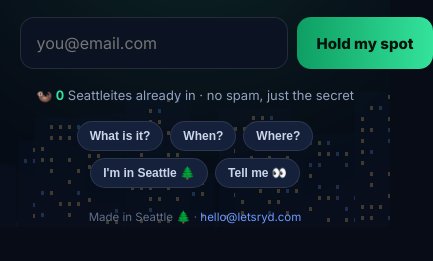
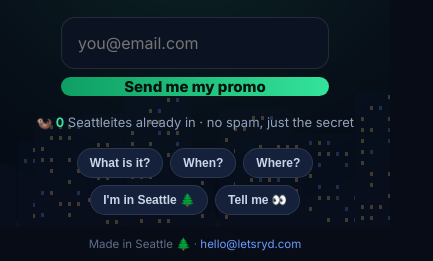
Before and after one commit to Memoiraq1987/letsryd-site, a plain HTML site: page index.html in a window 390 px wide. Shown: the part 617-878 px from the top of the page, 433 px wide, since content can reach past the window. Before the commit the page ends 851 px from the top, so only its background shows below. Drawn offline with nearby package versions, Linux system fonts and the light colour scheme; no server answers; a web font is replaced by a local one.

Commit message:
Button 'Send me my promo', mouth moves when talking (talk frames 1-4), form stacks on small phones

```diff
--- a/index.html
+++ b/index.html
@@ -47,6 +47,7 @@
   .lede b{color:#fff}
   .capForm{display:flex;gap:9px;max-width:440px;margin-top:18px}
   @media(max-width:840px){.capForm{margin:12px auto 0}}
+  @media(max-width:460px){.capForm{flex-direction:column;gap:8px}.capForm button{padding:14px}}
   .capForm input{flex:1;background:#0B1322;border:1px solid var(--line);border-radius:14px;padding:15px 16px;color:#fff;font-size:16px;font-family:inherit;outline:none}
   .capForm input:focus{border-color:var(--green)}
   .capForm button{border:0;border-radius:14px;padding:0 20px;font-weight:800;font-size:15px;font-family:inherit;cursor:pointer;background:linear-gradient(90deg,var(--green2),var(--green));color:#04130C;white-space:nowrap}
@@ -111,7 +112,7 @@
   <p class="lede">I'm <b>RYDER</b> 🦦 — something's coming to <b>Seattle</b> that'll make things a little <b>better</b> around here. Not telling you what. Drop your email and I'll let my crew in <b>first</b>.</p>
   <form class="capForm" id="capForm">
     <input id="email" type="email" placeholder="you@email.com" required aria-label="email" />
-    <button type="submit">Hold my spot</button>
+    <button type="submit">Send me my promo</button>
   </form>
   <div class="proof">🦦 <b id="count">0</b> Seattleites already in · no spam, just the secret</div>
   <div class="chips" id="chips"></div>
@@ -148,7 +149,8 @@
   function stillIdle(){clearInterval(animT);animT=null;playing=false;ryimg.style.animation='breathe 6s ease-in-out infinite';ryimg.src=src('idle',1);scheduleBlink();}
   function play(state,fps,loopMs){clearInterval(animT);clearTimeout(blinkT);playing=true;ryimg.style.animation='none';var i=0,n=FR[state],start=performance.now();ryimg.src=src(state,1);
     animT=setInterval(function(){i++;if(loopMs){if(performance.now()-start>loopMs){stillIdle();return;}ryimg.src=src(state,(i%n)+1);}else{if(i>=n-1){stillIdle();return;}ryimg.src=src(state,i+1);}},1000/fps);}
-  function talkNod(ms){var ob=document.getElementById('otterBox');ob.classList.add('talking');clearTimeout(talkNod._t);talkNod._t=setTimeout(function(){ob.classList.remove('talking');},ms);}
+  var TALK_SEQ=[1,2,3,4,3,2]; // mouth opens & closes (arm stays raised) — no full-body morph
+  function talkNod(ms){var ob=document.getElementById('otterBox');ob.classList.add('talking');clearInterval(animT);clearTimeout(blinkT);playing=true;ryimg.style.animation='breathe 6s ease-in-out infinite';var k=0;ryimg.src=src('talk',TALK_SEQ[0]);clearInterval(talkNod._i);talkNod._i=setInterval(function(){k=(k+1)%TALK_SEQ.length;ryimg.src=src('talk',TALK_SEQ[k]);},135);clearTimeout(talkNod._t);talkNod._t=setTimeout(function(){ob.classList.remove('talking');clearInterval(talkNod._i);stillIdle();},ms);}
   function set(s,ms){if(s==='idle'){stillIdle();return;}if(s==='talk'){talkNod(ms||1600);return;}play(s,s==='jump'?12:10);}
   var ry={addEventListener:function(ev,fn){document.getElementById('otterBox').addEventListener(ev,fn);}};
   play('wave',10); // greet once on load, then settle to the calm still
@@ -206,7 +208,7 @@
     var txt=encodeURIComponent("I just joined RYDER 🦦 Seattle's worst-kept secret. Get in:");var share=document.getElementById('shareRow');share.innerHTML='';
     [['Text',"sms:&body="+txt+"%20"+encodeURIComponent(url)],['Share on X',"https://twitter.com/intent/tweet?text="+txt+"&url="+encodeURIComponent(url)],['Copy link','#']].forEach(function(s){var a=document.createElement('a');a.textContent=s[0];if(s[1]==='#'){a.onclick=function(e){e.preventDefault();copyRef();};}else{a.href=s[1];a.target='_blank';}share.appendChild(a);});
     scrim.classList.add('on');set('jump',2600);confetti();}
-  document.getElementById('capForm').addEventListener('submit',function(e){e.preventDefault();var email=document.getElementById('email').value.trim();if(!email)return;var b=this.querySelector('button');b.textContent='…';join(email).then(function(d){b.textContent='Hold my spot';document.getElementById('email').value='';openWin(d);});});
+  document.getElementById('capForm').addEventListener('submit',function(e){e.preventDefault();var email=document.getElementById('email').value.trim();if(!email)return;var b=this.querySelector('button');b.textContent='…';join(email).then(function(d){b.textContent='Send me my promo';document.getElementById('email').value='';openWin(d);});});
   if(refOf())setTimeout(function(){say("a friend sent you? 🦦 good taste. get on the list 👆",4000);},1600);
 </script>
 </body>
```
